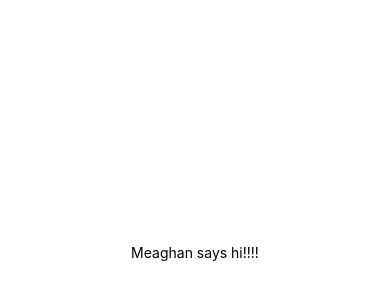
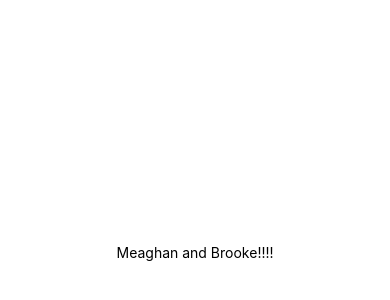
Before and after one commit to elid86/greenalyticsExpo, a React Native app: screen / in a window 390 px wide. Shown: the part 170-470 px from the top of the page. Built offline with nearby package versions, Linux system fonts and the light colour scheme.

Commit message:
Update App.js
Text change

```diff
--- a/App.js
+++ b/App.js
@@ -5,7 +5,7 @@ export default class App extends React.Component {
   render() {
     return (
       <View style={styles.container}>
-        <Text>Meaghan says hi!!!!</Text>
+        <Text>Meaghan and Brooke!!!!</Text>
       </View>
     );
   }
```
